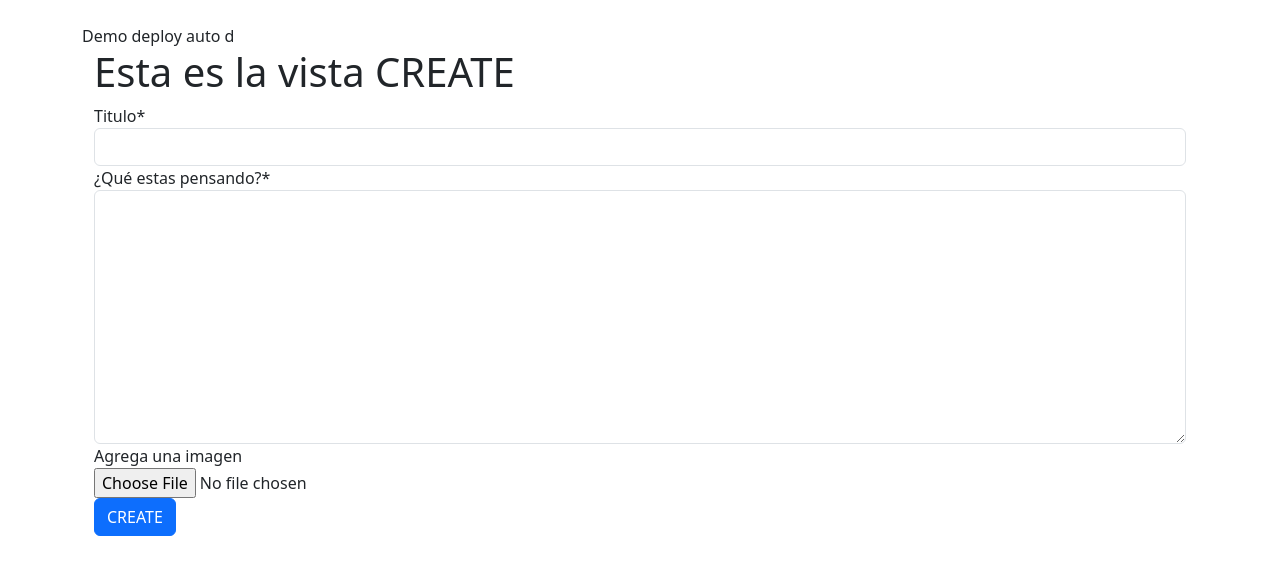
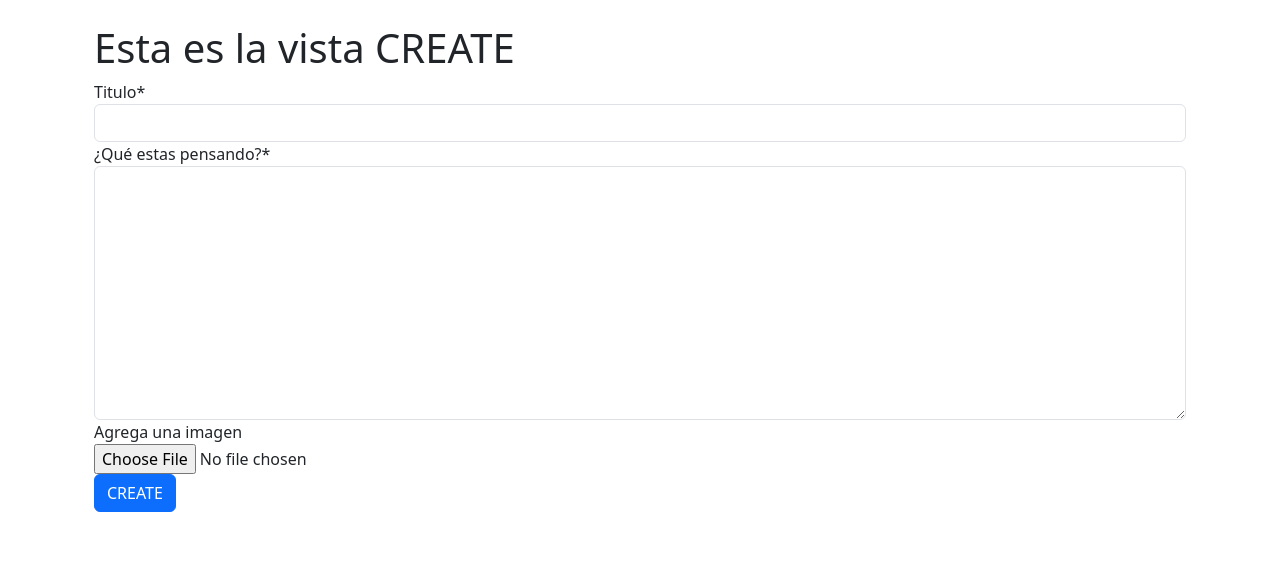
Before and after one commit to rogelio1502/ProyectoBlogPortafolio, a Django app: page /create/ in a window 1280 px wide. Shown: the part 82-657 px from the top of the page. Run offline with Django 3.2, Linux system fonts and the light colour scheme; the visitor is signed in with stand-in values (Sample User, id 1); some libraries are stand-ins or nearby versions.

Commit message:
probando deploy automatico de heroku

```diff
--- a/templates/base.html
+++ b/templates/base.html
@@ -103,7 +103,6 @@
 </nav>
 
 <main class="container" >
-  Demo deploy auto d
 {% block content %}
 
 {% endblock content %}
```
